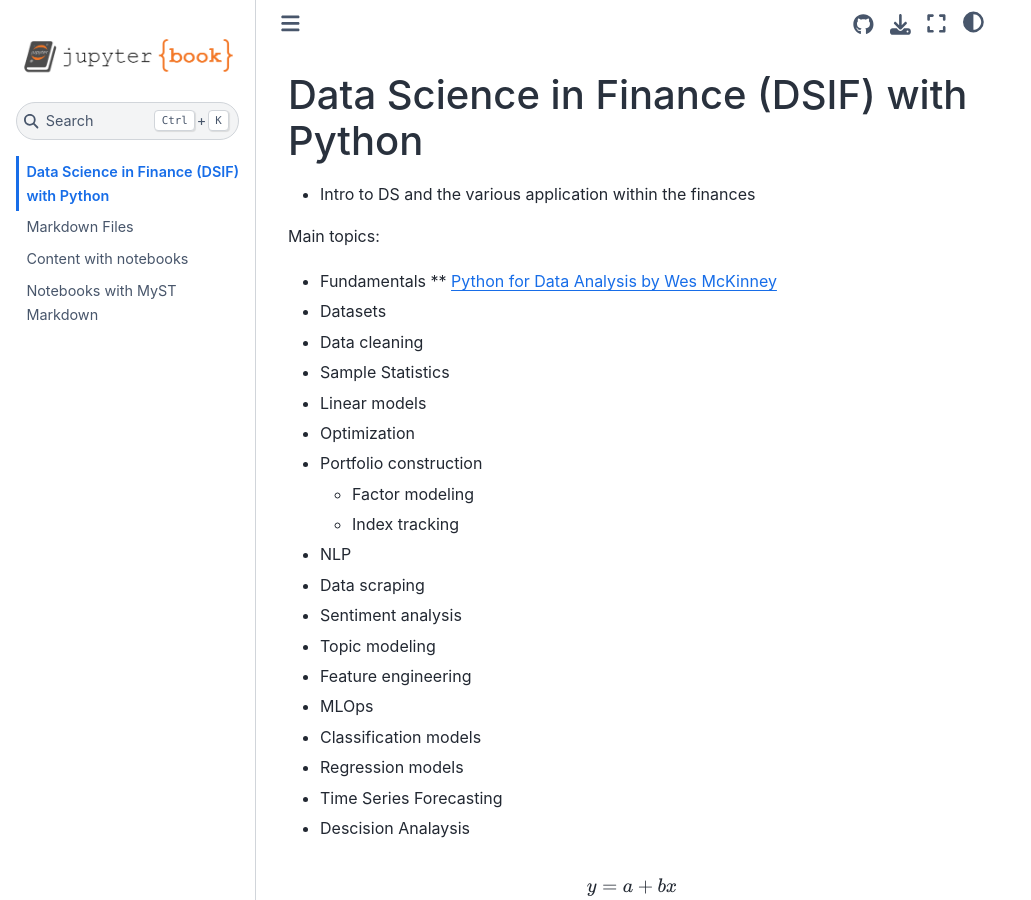
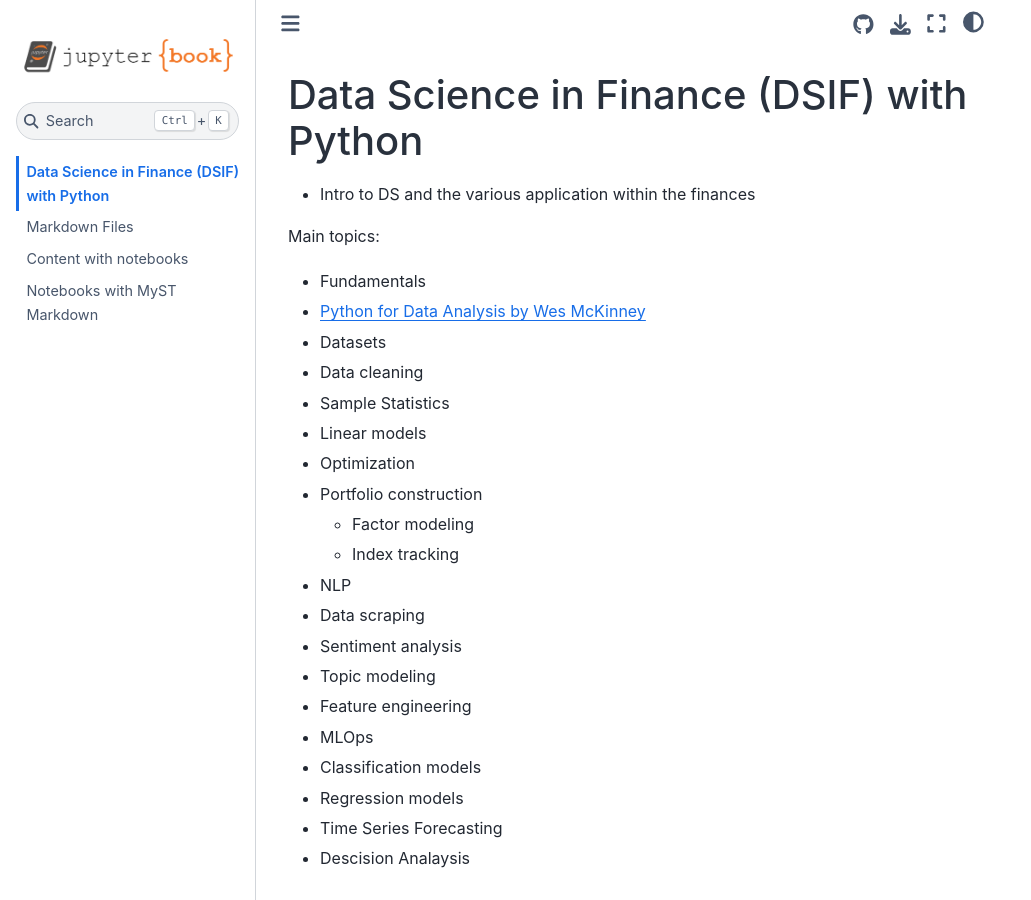
Before and after one commit to naftalic/DSIF, a Jupyter Book: the page built from intro.md, in a window 1280 px wide and 900 px high. Shown: the whole window, without its empty margins (0-1031 px from the left). Built offline with Jupyter Book 1.0.4 settings and Sphinx 7.4.7 and the Sphinx Book theme 1.1.4, drawn with Linux system fonts in a browser that asks for light colours.

```diff
--- a/intro.md
+++ b/intro.md
@@ -5,7 +5,7 @@
 Main topics:
 
 * Fundamentals
-** [Python for Data Analysis by Wes McKinney](https://wesmckinney.com/book/)
+ * [Python for Data Analysis by Wes McKinney](https://wesmckinney.com/book/)
 * Datasets
 * Data cleaning
 * Sample Statistics
```
